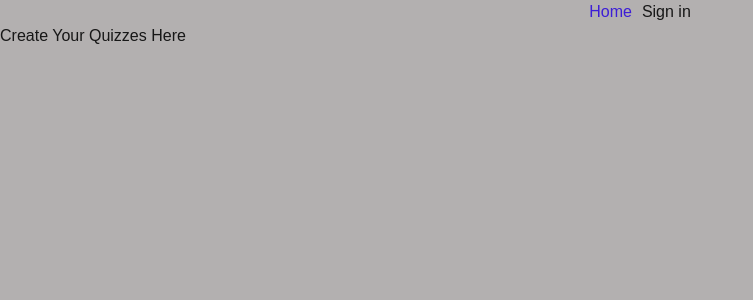
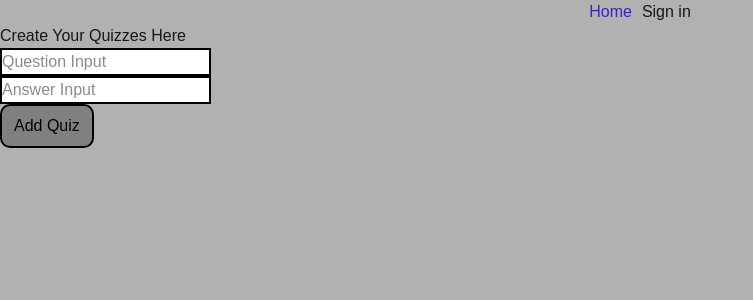
Before and after one commit to MohanRajiv/StudySpaceAI, a Next.js app in the folder client/study-space/: page /create in a window 1280 px wide. Shown: the top 300 px of the page, without its empty margins (0-753 px from the left). Built offline with nearby package versions, Linux system fonts and the light colour scheme; no server answers.

Commit message:
Updated Project

```diff
--- a/client/study-space/app/create/page.js
+++ b/client/study-space/app/create/page.js
@@ -1,3 +1,24 @@
 export default function createPage(){
-    return <h1>Create Your Quizzes Here</h1>
+    return (
+        <div>
+        <h1>Create Your Quizzes Here</h1>
+            <form>
+                <div className="stackElements">
+                <input
+                    type = "text"
+                    placeholder = "Question Input"
+                    className="formInput"
+                />
+                <input
+                    type = "text"
+                    placeholder = "Answer Input"
+                    className="formInput"
+                />
+                <button className="formButton">Add Quiz</button>
+                </div>
+
+            </form>
+        </div>
+
+    );
 }
--- a/client/study-space/app/globals.css
+++ b/client/study-space/app/globals.css
@@ -40,3 +40,23 @@ body {
 a {
   margin-right: 10px;
 }
+
+.formInput {
+  border: 2px solid black;
+  background-color: white;
+}
+
+.formButton {
+  background-color: grey;
+  border-radius: 10px;
+  color: black;
+  padding: 8px 12px;
+  border: 2px solid black;
+}
+
+.stackElements {
+  display: flex;
+  flex-direction: column;
+  align-items: flex-start;
+  margin-bottom: 10px;
+}
```
